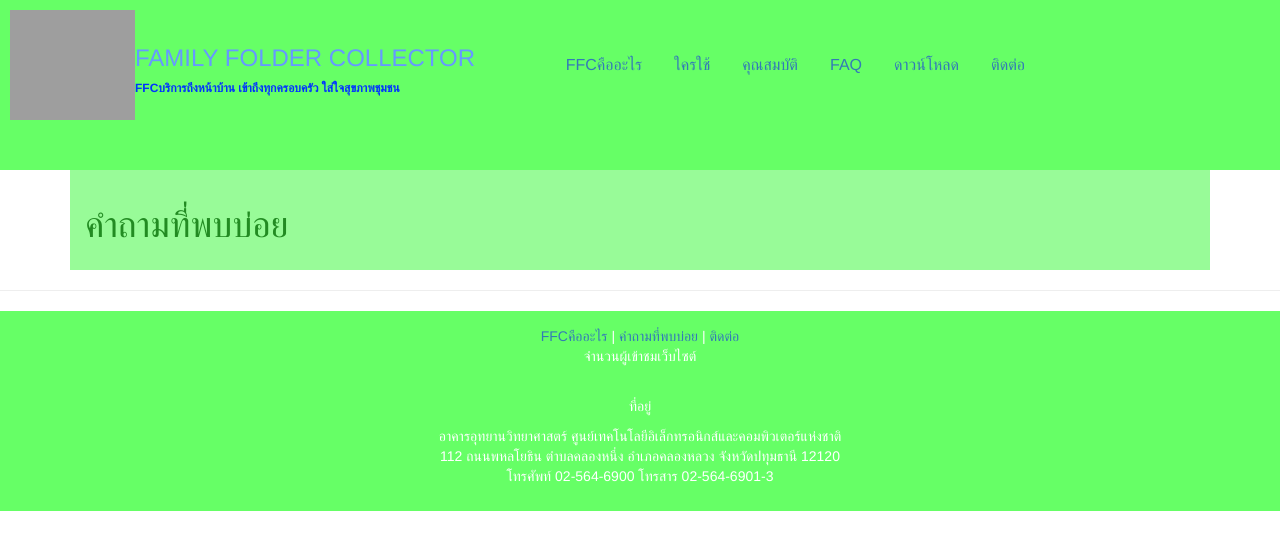
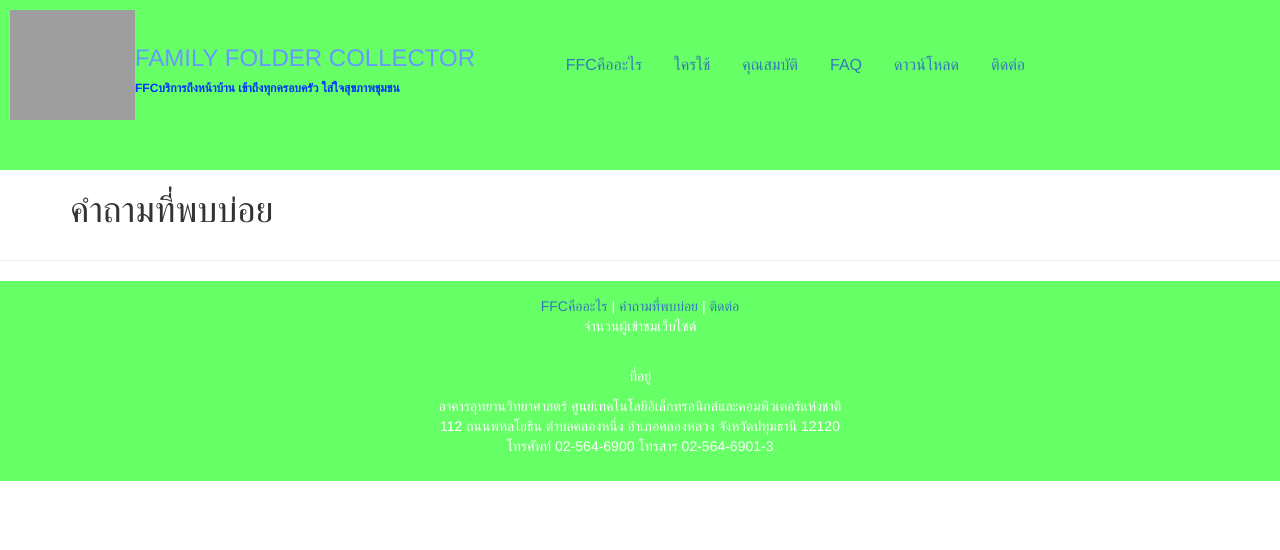
Before and after one commit to suppaluck/suppaluck.github.io, a Jekyll site: the page built from FAQ-ffc.html, in a window 1280 px wide. Shown: the top 550 px of the page. Built offline with Jekyll 4.4.1, drawn with Linux system fonts in a browser that asks for light colours; grey boxes are pictures that could not be loaded.

Commit message:
แก้ไขหน้า index เพิ่มเติม

```diff
--- a/FAQ-ffc.html
+++ b/FAQ-ffc.html
@@ -1,6 +1,5 @@
 ---
 layout: ffc-layouts
 ---
-<div style="background-color:#98FB98;color:#228B22;padding:15px;">
+
 <h1>คำถามที่พบบ่อย</h1>
-</div>
--- a/_layouts/default-ffc.html
+++ b/_layouts/default-ffc.html
@@ -77,7 +77,7 @@
     </main>
 
     <footer>
-        <div style="background-color: #99e699;color:white;padding:15px;">
+        <div style="background-color: #99e699;color:#000000;padding:15px;">
             <center> <a href=" #">FFCคืออะไร</a> | <a href="#">คำถามที่พบบ่อย</a> | <a href="#">ติดต่อ</a>
                 <br>
                 <p>จำนวนผู้เข้าชมเว็บไซต์</p>
--- a/gallery-ffc.html
+++ b/gallery-ffc.html
@@ -1,7 +1,7 @@
 ---
 layout: icon-ffc-layouts
 ---
-<div style="background-color:#b3ffb3;color:#1a1aff;">
+
 <h2>รูปกิจกรรม</h2>
 <h4>กิจกรรมอบรมที่ โรงพยาบาลสารภี จังหวัดเชียงใหม่</h4>
 <img src="https://www.it24hrs.com/wp-content/uploads/2014/05/ffc_plus_nectec_08.jpg" alt="FFC.com" width="350" height="280"> &nbsp;
@@ -12,4 +12,3 @@ layout: icon-ffc-layouts
 <img src="https://www.it24hrs.com/wp-content/uploads/2014/05/ffc_plus_nectec_09.jpg" alt="FFC.com" width="350" height="280"> &nbsp;
 <img src="https://www.it24hrs.com/wp-content/uploads/2014/05/ffc_plus_nectec_00.jpg" alt="FFC.com" width="350" height="280">&nbsp;
 <img src="https://www.it24hrs.com/wp-content/uploads/2014/05/ffc_plus_nectec_07.jpg" alt="FFC.com" width="350" height="280">
-</div>
--- a/index.html
+++ b/index.html
@@ -33,7 +33,7 @@ layout: default-ffc
         </a>
     </div>
 </div>
-<div style="background-color:#b3ffb3;color:white;">
+<div style="background-color:#b3ffb3;color:#000000;">
     <div class="row">
         <div class="col-md-3">
             <center>
--- a/technique-ffc.html
+++ b/technique-ffc.html
@@ -1,7 +1,7 @@
 ---
 layout: icon-ffc-layouts
 ---
-<div style="background-color:#b3ffb3;color:#1a1aff;">
+
   <h2>เทคนิคจากทางบ้าน</h2>
   <h4>หัวเรื่อง: การใช้งานแบบวิธีลัด</h4>
   <p>ทีมงานได้ไปดู ทีมสาธารณสุข ไปเก็บข้อมูลสุขภาพที่ชุมชนตำบลสารภี จ.เชียงใหม่ ซึ่งเป็นตำบลขนาดกลาง
```
